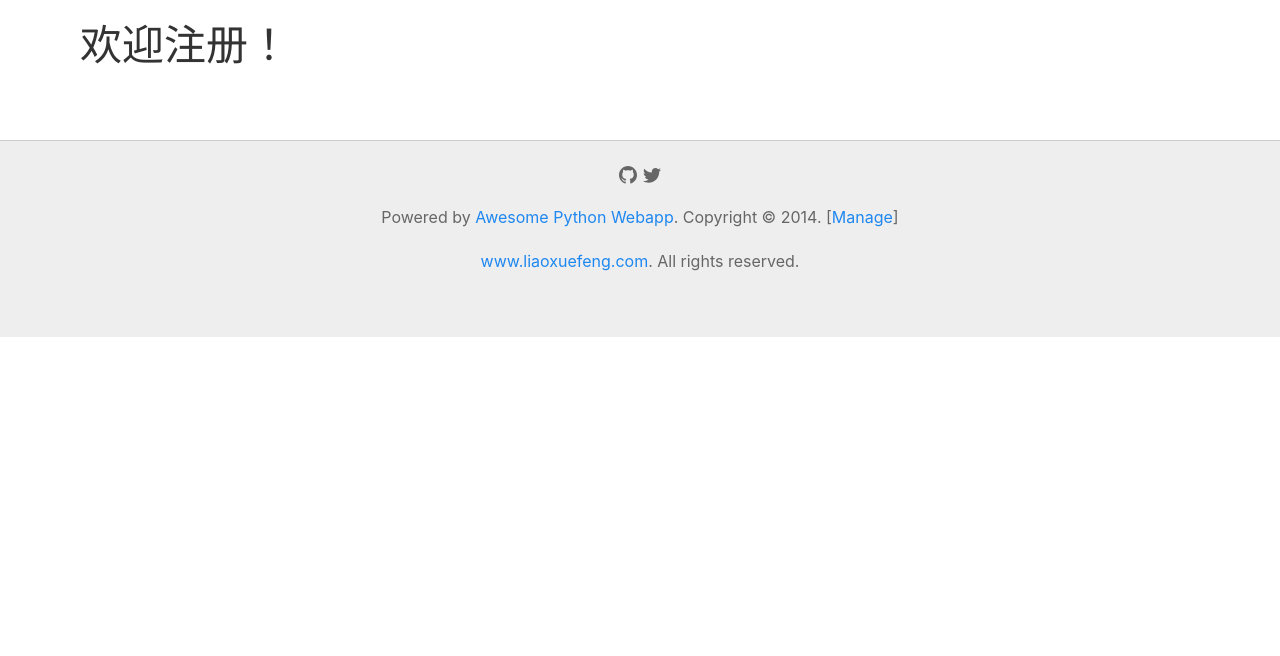
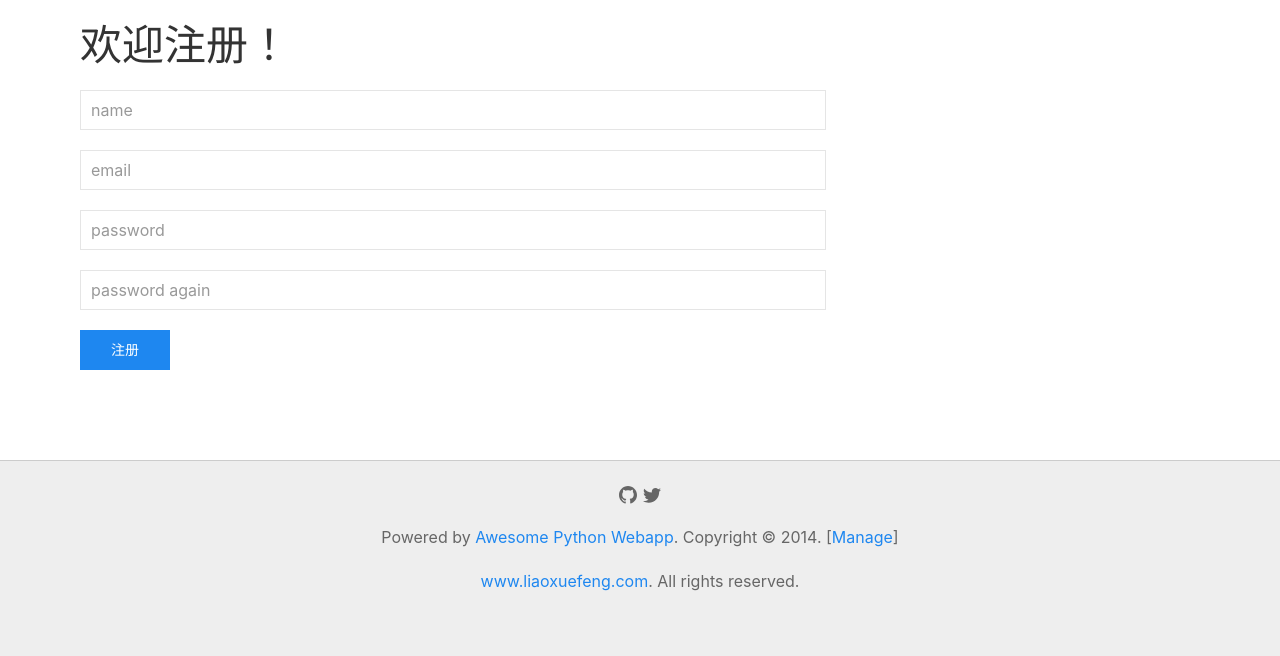
Before and after one commit to bkthrough/python_web, a Python web app: template templates/register.html in a window 1280 px wide. Shown: the part 80-736 px from the top of the page. Run offline with Jinja, Linux system fonts and the light colour scheme; the template is opened without the code that fills it, so the values that code supplies are empty.

Commit message:
mod: 修复了界面显示问题

```diff
--- a/templates/login.html
+++ b/templates/login.html
@@ -13,8 +13,7 @@
         <div class="uk-alert uk-alert-danger uk-hidden"></div>
         <div class="uk-margin">
             <div class="uk-form-controls">
-                <input v-model="email" type="text" maxlength="50" placeholder="email"
-                    v-bind:class="uk-width-1-1 uk-input">
+                <input v-model="email" type="text" maxlength="50" placeholder="email" class="uk-width-1-1 uk-input">
             </div>
         </div>
         <div class="uk-margin">
@@ -60,6 +59,7 @@
                     if (err) {
                         return $form.showFormError(err);
                     }
+                    alert("登录成功！！")
                     return location.assign('/');
                 });
             }
--- a/templates/register.html
+++ b/templates/register.html
@@ -13,8 +13,7 @@
         <div class="uk-alert uk-alert-danger uk-hidden"></div>
         <div class="uk-margin">
             <div class="uk-form-controls">
-                <input v-model="name" type="text" maxlength="50" placeholder="name"
-                    v-bind:class="uk-width-1-1 uk-input">
+                <input v-model="name" type="text" maxlength="50" placeholder="name" class="uk-width-1-1 uk-input">
             </div>
         </div>
         <div class="uk-margin">
@@ -34,7 +33,7 @@
                     class="uk-width-1-1 uk-input">
             </div>
         </div>
-        <div class="uk-form-row">
+        <div class="uk-margin">
             <button v-on:click='submit' class="uk-button uk-button-primary"><i class="uk-icon-user"></i> 注册</button>
         </div>
     </form>
@@ -47,7 +46,7 @@
         var re = /^[a-z0-9\.\-\_]+\@[a-z0-9\-\_]+(\.[a-z0-9\-\_]+){1,4}$/;
         return re.test(email.toLowerCase());
     }
-    new Vue({
+    var vue = new Vue({
         el: '#vm',
         data: {
             name: '',
@@ -80,10 +79,11 @@
                     if (err) {
                         return $form.showFormError(err);
                     }
+                    alert('注册成功！！')
                     return location.assign('/');
                 });
             }
         }
-    })
+    });
 </script>
 {% endblock %}
```
